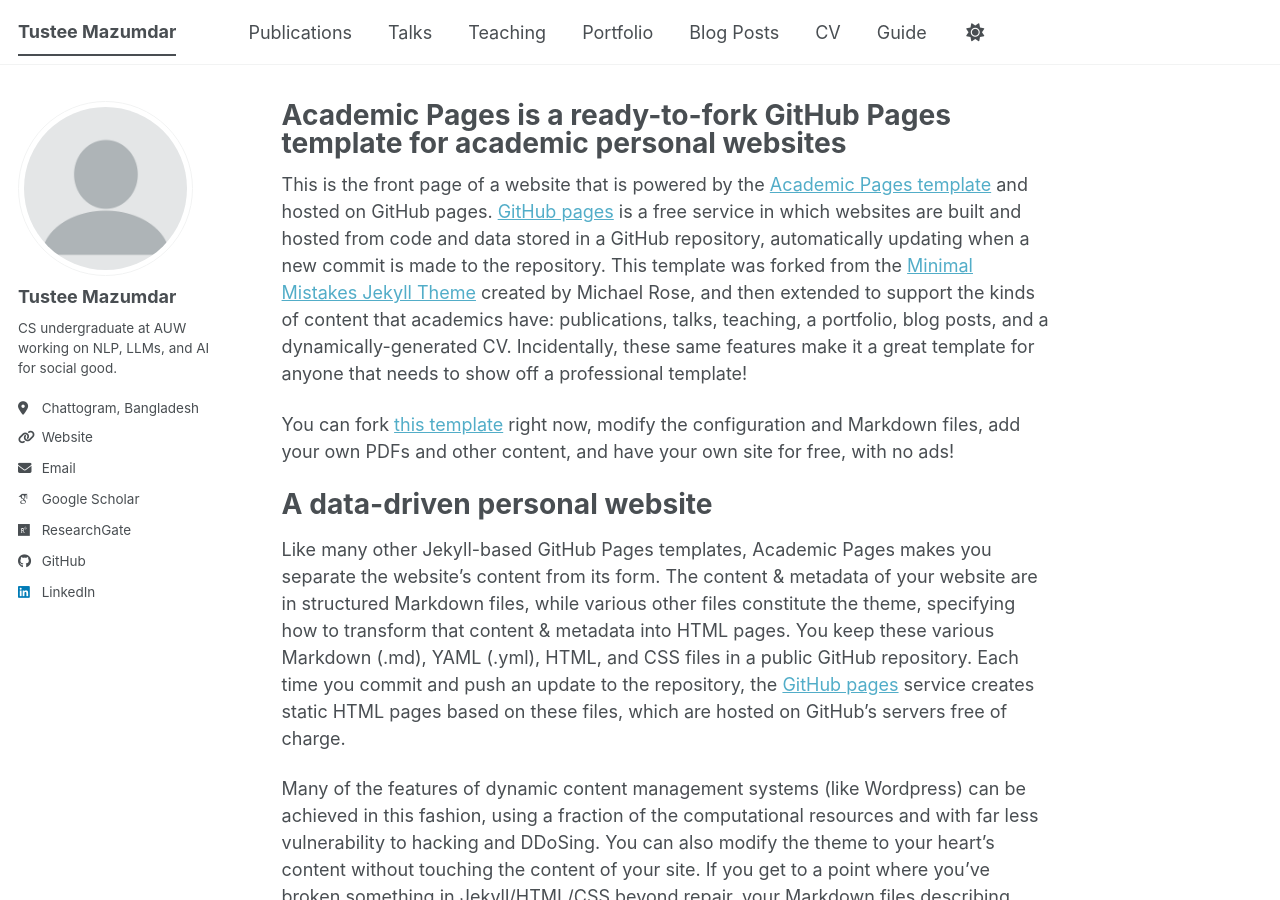
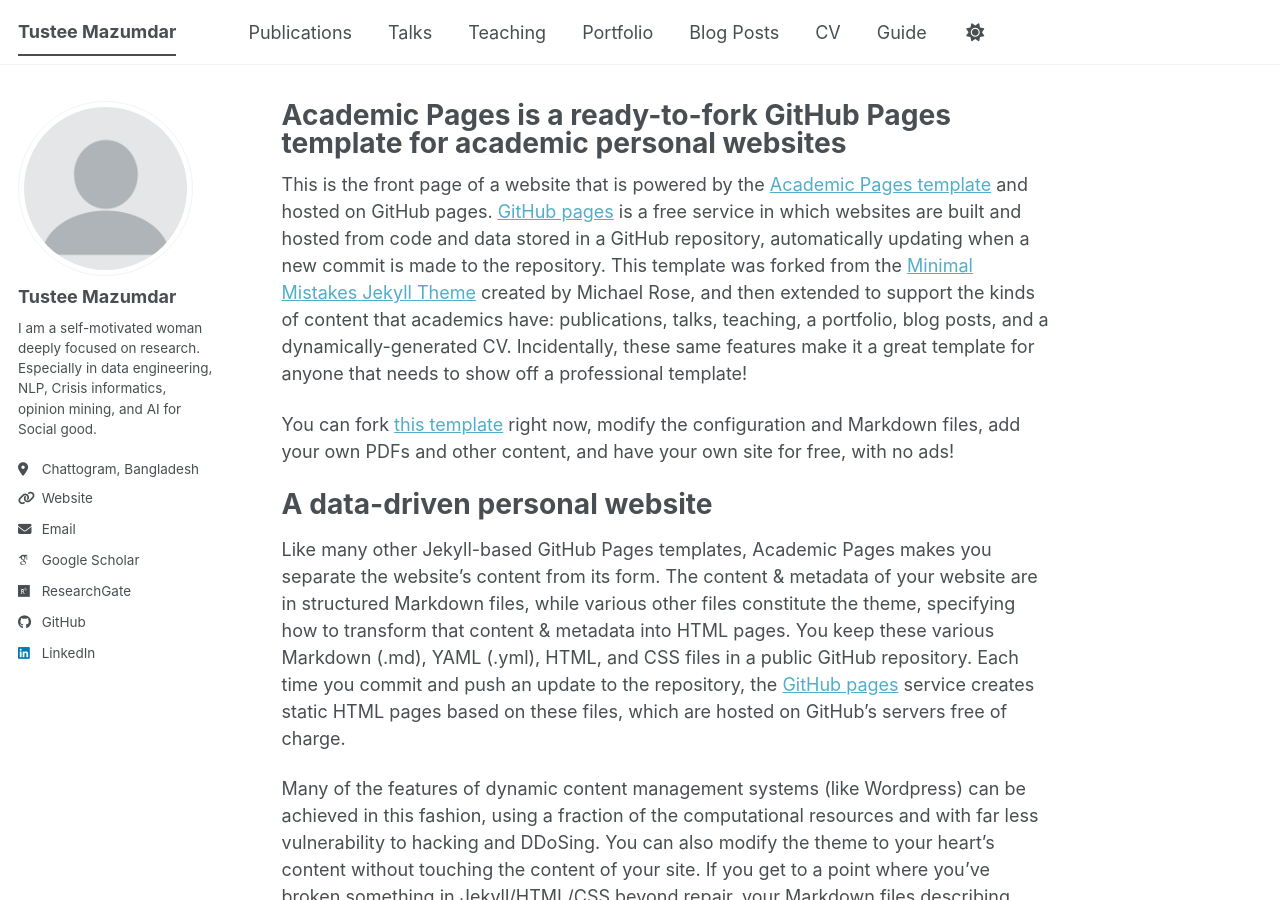
Before and after one commit to TusteeMazumdar/TusteeMazumdar.github.io, a Jekyll site: the page built from _pages/about.md, in a window 1280 px wide and 900 px high. Built offline with Jekyll 4.4.1, drawn with Linux system fonts in a browser that asks for light colours; some web fonts are replaced; a script bundle is joined from its source files by our own code; library files that are not in the unit come from our copies.

Commit message:
Update _config.yml

```diff
--- a/_config.yml
+++ b/_config.yml
@@ -18,7 +18,7 @@
   avatar: "profile.png"
   name: "Tustee Mazumdar"
   pronouns: ""
-  bio: "CS undergraduate at AUW working on NLP, LLMs, and AI for social good."
+  bio: "I am a self-motivated woman deeply focused on research. Especially in data engineering, NLP, Crisis informatics, opinion mining, and AI for Social good."
   location: "Chattogram, Bangladesh"
   uri: ""
   email: "tusteemazumdarcontact@gmail.com"
```
